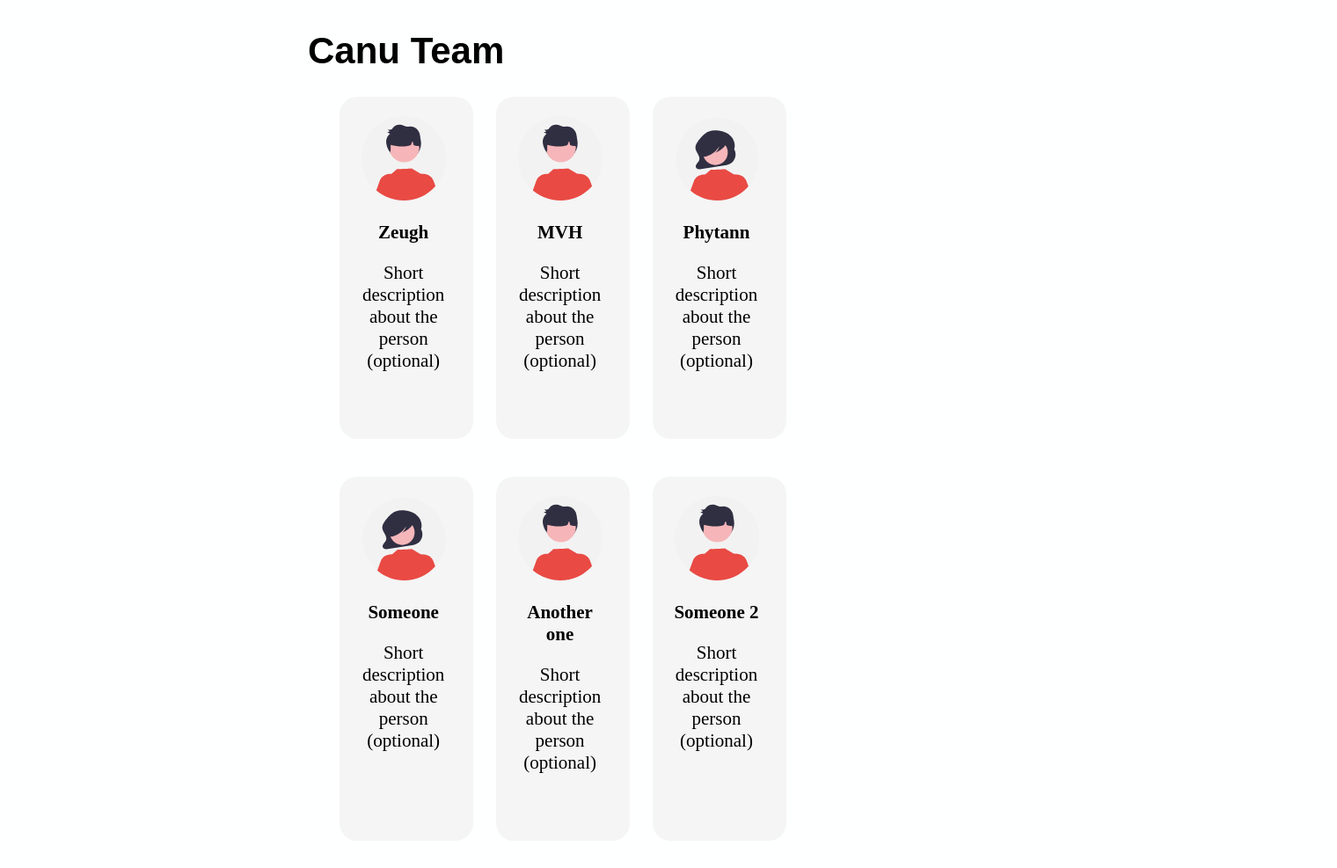
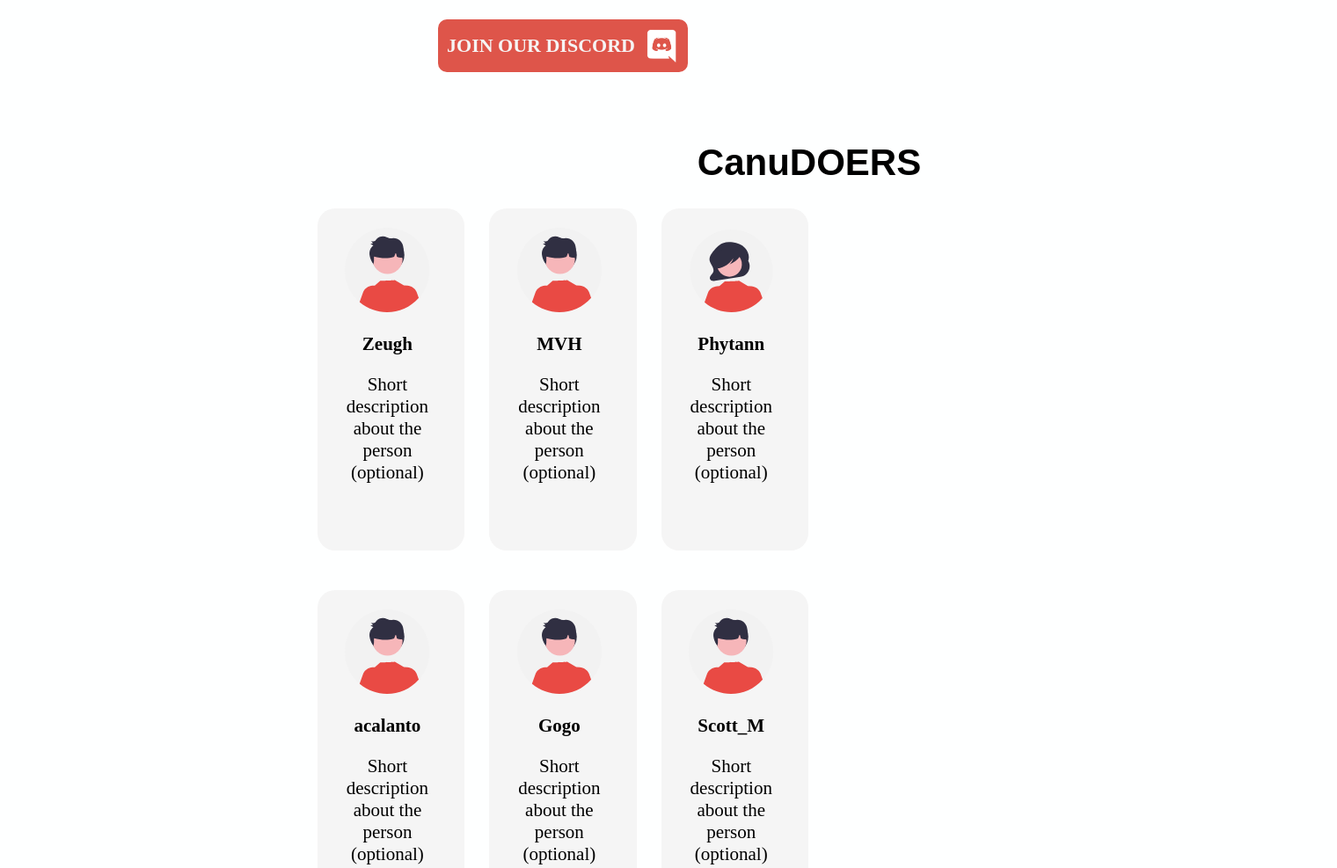
Before and after one commit to Defal09/old-canu, a plain HTML site: page index.html in a window 1280 px wide. Shown: the part 2747-3734 px from the top of the page at 88% size, 1520 px wide, since content can reach past the window. Drawn offline with Linux system fonts and the light colour scheme; a web font is replaced by a local one.

Commit message:
feat, fix: add get-involved text & fix block align

```diff
--- a/css/style.css
+++ b/css/style.css
@@ -153,6 +153,20 @@ body {
     align-items: center;
 }
 
+.cta-join-discord:hover {
+    text-decoration: none;
+}
+
+.disc-join-inverse {
+    background-color: #de554a;
+    color: #f6f4f4;
+}
+
+.disc-join-inverse img {
+    width: 40px;
+    margin: 10px;
+}
+
 .header-menu .disc-link {
     margin-right: 0px;
     padding: 0;
@@ -232,7 +246,7 @@ body {
 }
 
 .separator .separator3 {
-    width: 100vw;
+    width: 100%;
     border-bottom: 10px solid #de554a;
 }
 
@@ -345,6 +359,10 @@ section#get-involved {
 }
 
 section#get-involved .container {
+}
+
+section#about-canu {
+    padding: 0 !important;
 }
 
 section#about-canu .container {
@@ -504,6 +522,43 @@ footer {
     margin-bottom: 0.5em;
 }
 
+.flex-container {
+    -ms-box-orient: horizontal;
+    text-align: center;
+    display: -webkit-box;
+    display: -moz-box;
+    display: -ms-flexbox;
+    display: -moz-flex;
+    display: -webkit-flex;
+    display: flex;
+    justify-content: center;
+}
+
+.flex-item {
+    text-align: center;
+    -webkit-flex-wrap: nowrap;
+    flex-wrap: nowrap;
+    margin: 0 5vw;
+}
+
+
+#get-involved .flex-item {
+    box-shadow: 0 0 black;
+    border-radius: 10px;
+    transition: box-shadow 0.3s ease;
+
+}
+
+#get-involved .flex-item:hover {
+    box-shadow: 4px 4px black;
+    border-radius: 10px;
+}
+
+#get-involved .container .disc-link {
+    background-color: black;
+    width: 100%;
+}
+
 @media only screen and (max-width: 600px) {
     body {
         font-size: 2em;
@@ -547,4 +602,8 @@ footer {
         width: 100%;
         min-width: auto !important;
     }
+
+    .flex-item {
+        margin: 0 2vw;
+    }
 }
--- a/index.html
+++ b/index.html
@@ -87,6 +87,9 @@
                 <h1>Do you want to get involved?</h1>
             </div>
             <div class="container">
+                <p>We’re an open community with active working groups on a variety of topics related to Web3 community building and management. No matter your age, background, expertise or availability, we welcome everyone interested.</p>
+            </div>
+            <div class="container">
                 <div class="row">
                     <div class="col-md-6">
                         <div class="card-wrapper">
@@ -142,15 +145,24 @@
                     </div>
                 </div>
             </div>
+            <br>
+            <div class="container">
+                <div class="flex-container">
+                    <div class="flex-item">
+                        <a href="https://discord.gg/j4fXXJ5MZQ" class="cta-join-discord" target="_blank">
+                            <div class="disc-join disc-join-inverse">
+                                JOIN OUR DISCORD
+                                <img src="img/discord-icon-red-inverted.png" class="discord-icon" alt="Discord">
+                            </div>
+                        </a>
+                    </div>
+                </div>
+            </div>
         </section>
-        <!--<div class="separator">
-            <div class="separator1"></div>
-            <div class="separator2"></div>
-        </div>-->
+
         <section id="about-canu" class="js-content-section">
-            <div>
-                <h1>Canu Team</h1>
-                <!--<h1>Creators</h1>-->
+            <div class="container">
+                <h1>CanuDOERS</h1>
             </div>
             <div class="row cards-section">
                 <div class="col-md-3 creator-col-wrapper">
@@ -168,7 +180,7 @@
                     <div class="creator-block">
                         <div class="creator-picture">
                             <p>
-                                <img src="img/short-hair-person.svg" height="100px" alt="Zeugh icon placeholder">
+                                <img src="img/short-hair-person.svg" height="100px" alt="MVH icon placeholder">
                             </p>
                         </div>
                         <p class="name">MVH</p>
@@ -179,7 +191,7 @@
                     <div class="creator-block">
                         <div class="creator-picture">
                             <p>
-                                <img src="img/long-hair-person.svg" height="100px" alt="Zeugh icon placeholder">
+                                <img src="img/long-hair-person.svg" height="100px" alt="Phytann icon placeholder">
                             </p>
                         </div>
                         <p class="name">Phytann</p>
@@ -194,10 +206,10 @@
                     <div class="creator-block">
                         <div class="creator-picture">
                             <p>
-                                <img src="img/long-hair-person.svg" height="100px" alt="Zeugh icon placeholder">
+                                <img src="img/short-hair-person.svg" height="100px" alt="acalanto icon placeholder">
                             </p>
                         </div>
-                        <p class="name">Someone</p>
+                        <p class="name">acalanto</p>
                         <p class="description">Short description about the person (optional)</p>
                     </div>
                 </div>
@@ -205,10 +217,10 @@
                     <div class="creator-block">
                         <div class="creator-picture">
                             <p>
-                                <img src="img/short-hair-person.svg" height="100px" alt="Zeugh icon placeholder">
+                                <img src="img/short-hair-person.svg" height="100px" alt="Gogo icon placeholder">
                             </p>
                         </div>
-                        <p class="name">Another one</p>
+                        <p class="name">Gogo</p>
                         <p class="description">Short description about the person (optional)</p>
                     </div>
                 </div>
@@ -216,42 +228,53 @@
                     <div class="creator-block">
                         <div class="creator-picture">
                             <p>
-                                <img src="img/short-hair-person.svg" height="100px" alt="Zeugh icon placeholder">
+                                <img src="img/short-hair-person.svg" height="100px" alt="Scott_M icon placeholder">
                             </p>
                         </div>
-                        <p class="name">Someone 2</p>
+                        <p class="name">Scott_M</p>
+                        <p class="description">Short description about the person (optional)</p>
+                    </div>
+                </div>
+            </div>
+            <!--Thir row-->
+            <div class="row cards-section">
+                <div class="col-md-3 creator-col-wrapper">
+                    <div class="creator-block">
+                        <div class="creator-picture">
+                            <p>
+                                <img src="img/short-hair-person.svg" height="100px" alt="jigglyjams icon placeholder">
+                            </p>
+                        </div>
+                        <p class="name">jigglyjams</p>
                         <p class="description">Short description about the person (optional)</p>
                     </div>
                 </div>
             </div>
         </section>
-        <!--<div class="separator">
-            <div class="separator1"></div>
-            <div class="separator2"></div>
-        </div>-->
-        <section id="contact" class="js-content-section contact-container">
+
+        <div id="contact" class="js-content-section contact-container">
             <div class="">
                 <h1>Get in touch</h1>
                 <p>Click on the icons and let's start a conversation!</p>
             </div>
-        </section>
+        </div>
     </div>
     <footer id="footer">
         <div class="social-media-footer">
-            <div class="row social-media-row">
-                <div class="col-sm-4 social-media-icon">
+            <div class="flex-container social-media-row">
+                <div class="flex-item social-media-icon">
                     <a class="footer-shadow" href="mailto: canuDAO@protonmail.com">
                         <img height="50px" src="img/email-icon.png" alt="Find us in Twitter" class="twitter-icon">
                         <p>Email</p>
                     </a>
                 </div>
-                <div class="col-sm-4 social-media-icon">
+                <div class="flex-item social-media-icon">
                     <a class="footer-shadow" href="https://discord.gg/j4fXXJ5MZQ">
                         <img height="50px" src="img/discord-icon-white.png" />
                         <p>Discord</p>
                     </a>
                 </div>
-                <div class="col-sm-4 social-media-icon">
+                <div class="flex-item social-media-icon">
                     <a class="footer-shadow" href="https://twitter.com/canu_dao">
                         <img height="50px" src="img/twitter-icon-white.png" alt="Find us in Twitter"
                             class="twitter-icon">
```
Also changed, not shown: img/discord-icon-red-inverted.png (added).
